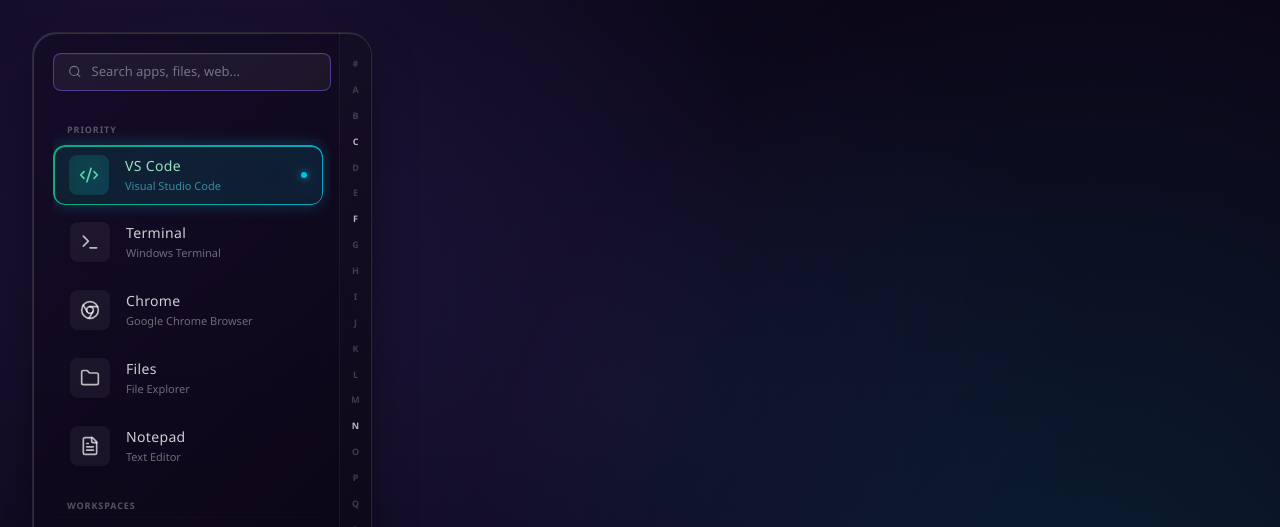
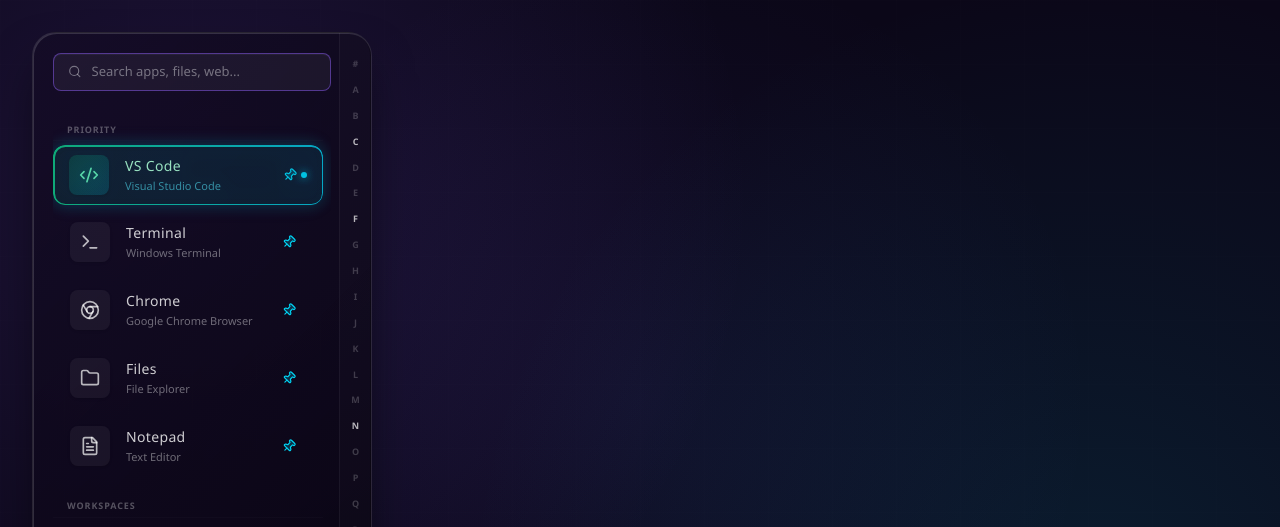
Before and after one commit to aqueelfirdausi/N-Launcher, a Next.js app: page / in a window 1280 px wide. Shown: the top 527 px of the page. Built offline with nearby package versions, Linux system fonts and the light colour scheme.

Commit message:
Add priority apps management

```diff
--- a/src/app/page.tsx
+++ b/src/app/page.tsx
@@ -29,8 +29,14 @@
   const [settings, setSettings] = useState<NSettings>(DEFAULT_SETTINGS);
 
   const [appLibraryState, setAppLibraryState] = useState(() => buildDefaultAppLibraryState());
-  const [apps, setApps] = useState(() => mergePriorityState(BUILT_IN_APPS, buildDefaultAppLibraryState()));
+  const [discoveredApps, setDiscoveredApps] = useState<LauncherApp[]>([]);
   const [expandedWorkspaceIds, setExpandedWorkspaceIds] = useState<string[]>([]);
+
+  // Compute the full app list by merging built-in and discovered apps, applying priority status flags
+  const apps = useMemo(() => {
+    const merged = mergeDiscoveredApps(BUILT_IN_APPS, discoveredApps);
+    return mergePriorityState(merged, appLibraryState);
+  }, [discoveredApps, appLibraryState]);
 
   // Compute selectable items based on library state, query and workspace expansion
   const visibleSelectableItems = useMemo(() => {
@@ -64,6 +70,12 @@
       getSettings()
         .then((loadedSettings) => {
           setSettings(loadedSettings);
+          if (loadedSettings.priorityApps) {
+            setAppLibraryState((prev) => ({
+              ...prev,
+              priorityAppIds: loadedSettings.priorityApps,
+            }));
+          }
         })
         .catch((err) => {
           setToastMessage(`Failed to load settings: ${err}`);
@@ -72,16 +84,28 @@
     });
   }, [isNative]);
 
+  // Sync priority apps when settings changes (e.g. from a reset)
+  useEffect(() => {
+    if (settings && settings.priorityApps) {
+      setAppLibraryState((prev) => {
+        if (JSON.stringify(prev.priorityAppIds) !== JSON.stringify(settings.priorityApps)) {
+          return {
+            ...prev,
+            priorityAppIds: settings.priorityApps,
+          };
+        }
+        return prev;
+      });
+    }
+  }, [settings]);
+
   // Load discovered Start Menu apps on initialization
   useEffect(() => {
     if (isNative) {
       import("@tauri-apps/api/core").then(({ invoke }) => {
         invoke<LauncherApp[]>("discover_start_menu_apps")
-          .then((discoveredApps) => {
-            setApps((prevApps) => {
-              const merged = mergeDiscoveredApps(BUILT_IN_APPS, discoveredApps);
-              return mergePriorityState(merged, appLibraryState);
-            });
+          .then((loaded) => {
+            setDiscoveredApps(loaded);
           })
           .catch((err) => {
             console.error("Failed to discover Start Menu apps:", err);
@@ -151,6 +175,41 @@
       setToastMessage(`Workspace "${item.workspace.name}" toggled. Workspace launch is coming soon.`);
       setTimeout(() => setToastMessage(null), 3000);
     }
+  };
+
+  // Handle toggling pin status to/from Priority section
+  const handlePinToggle = (appId: string) => {
+    setAppLibraryState((prev) => {
+      const isCurrentlyPriority = prev.priorityAppIds.includes(appId);
+      let updatedPriorityIds: string[];
+      if (isCurrentlyPriority) {
+        updatedPriorityIds = prev.priorityAppIds.filter((id) => id !== appId);
+        setToastMessage("Removed from Priority");
+      } else {
+        updatedPriorityIds = [...prev.priorityAppIds, appId];
+        setToastMessage("Pinned to Priority");
+      }
+      setTimeout(() => setToastMessage(null), 3000);
+
+      // Save to settings!
+      setSettings((prevSettings) => {
+        const updatedSettings = {
+          ...prevSettings,
+          priorityApps: updatedPriorityIds,
+        };
+        import("../lib/settings").then(({ saveSettings }) => {
+          saveSettings(updatedSettings).catch((err) => {
+            console.error("Failed to save settings with priority apps:", err);
+          });
+        });
+        return updatedSettings;
+      });
+
+      return {
+        ...prev,
+        priorityAppIds: updatedPriorityIds,
+      };
+    });
   };
 
   // Keyboard navigation event handler
@@ -251,6 +310,7 @@
             expandedWorkspaceIds={expandedWorkspaceIds}
             searchQuery={searchQuery}
             allApps={apps}
+            onPinToggle={handlePinToggle}
           />
 
           {/* Bottom Utility Footer */}
--- a/src/components/AppItem.tsx
+++ b/src/components/AppItem.tsx
@@ -3,7 +3,7 @@
 import { AppIcon } from "./AppIcon";
 import { clsx } from "clsx";
 import { UiDensity } from "../lib/settings";
-import { ChevronDown, ChevronRight } from "lucide-react";
+import { ChevronDown, ChevronRight, Pin } from "lucide-react";
 
 interface AppItemProps {
   item: LauncherApp | LauncherWorkspace;
@@ -13,6 +13,7 @@
   uiDensity: UiDensity;
   isExpanded?: boolean;
   workspaceApps?: LauncherApp[];
+  onPinToggle?: (appId: string) => void;
 }
 
 export const AppItem: React.FC<AppItemProps> = ({
@@ -22,7 +23,8 @@
   onClick,
   uiDensity,
   isExpanded = false,
-  workspaceApps = []
+  workspaceApps = [],
+  onPinToggle
 }) => {
   const isCompact = uiDensity === "compact";
   const isWorkspace = item.kind === "workspace";
@@ -93,6 +95,24 @@
         )}
       </div>
 
+      {!isWorkspace && onPinToggle && (
+        <button
+          onClick={(e) => {
+            e.stopPropagation();
+            onPinToggle(item.id);
+          }}
+          className={clsx(
+            "ml-2 p-1 rounded transition-all duration-200 shrink-0 hover:bg-white/10 hover:text-white cursor-pointer focus:outline-none focus:ring-1 focus:ring-cyan-500/50",
+            (item as LauncherApp).isPriority
+              ? "text-cyan-400 opacity-100"
+              : "text-white/20 opacity-0 group-hover:opacity-100 focus:opacity-100"
+          )}
+          title={(item as LauncherApp).isPriority ? "Remove from Priority" : "Pin to Priority"}
+        >
+          <Pin size={isCompact ? 12 : 14} className={clsx((item as LauncherApp).isPriority && "rotate-45 fill-cyan-400/20")} />
+        </button>
+      )}
+
       {/* Workspace Indicator Chevron or Active Arrow */}
       {isWorkspace ? (
         <div className={clsx(
--- a/src/components/AppStream.tsx
+++ b/src/components/AppStream.tsx
@@ -13,6 +13,7 @@
   expandedWorkspaceIds: string[];
   searchQuery: string;
   allApps: LauncherApp[];
+  onPinToggle?: (appId: string) => void;
 }
 
 type RenderElement =
@@ -37,6 +38,7 @@
   expandedWorkspaceIds,
   searchQuery,
   allApps,
+  onPinToggle,
 }) => {
   const elements: RenderElement[] = [];
 
@@ -191,6 +193,7 @@
               uiDensity={uiDensity}
               isExpanded={element.isExpanded}
               workspaceApps={element.workspaceApps}
+              onPinToggle={onPinToggle}
             />
           </div>
         );
--- a/src/lib/settings.ts
+++ b/src/lib/settings.ts
@@ -9,6 +9,7 @@
   glassIntensity: GlassIntensity;
   uiDensity: UiDensity;
   hotkeyHintVisible: boolean;
+  priorityApps: string[];
 }
 
 export const DEFAULT_SETTINGS: NSettings = {
@@ -18,6 +19,7 @@
   glassIntensity: "standard",
   uiDensity: "comfortable",
   hotkeyHintVisible: true,
+  priorityApps: ["vscode", "terminal", "chrome", "files", "notepad"],
 };
 
 export const THEME_PRESET_OPTIONS: { value: ThemePreset; label: string }[] = [
```
Also changed, not shown: 2 other files (tests, documents, lock files or other folders).
